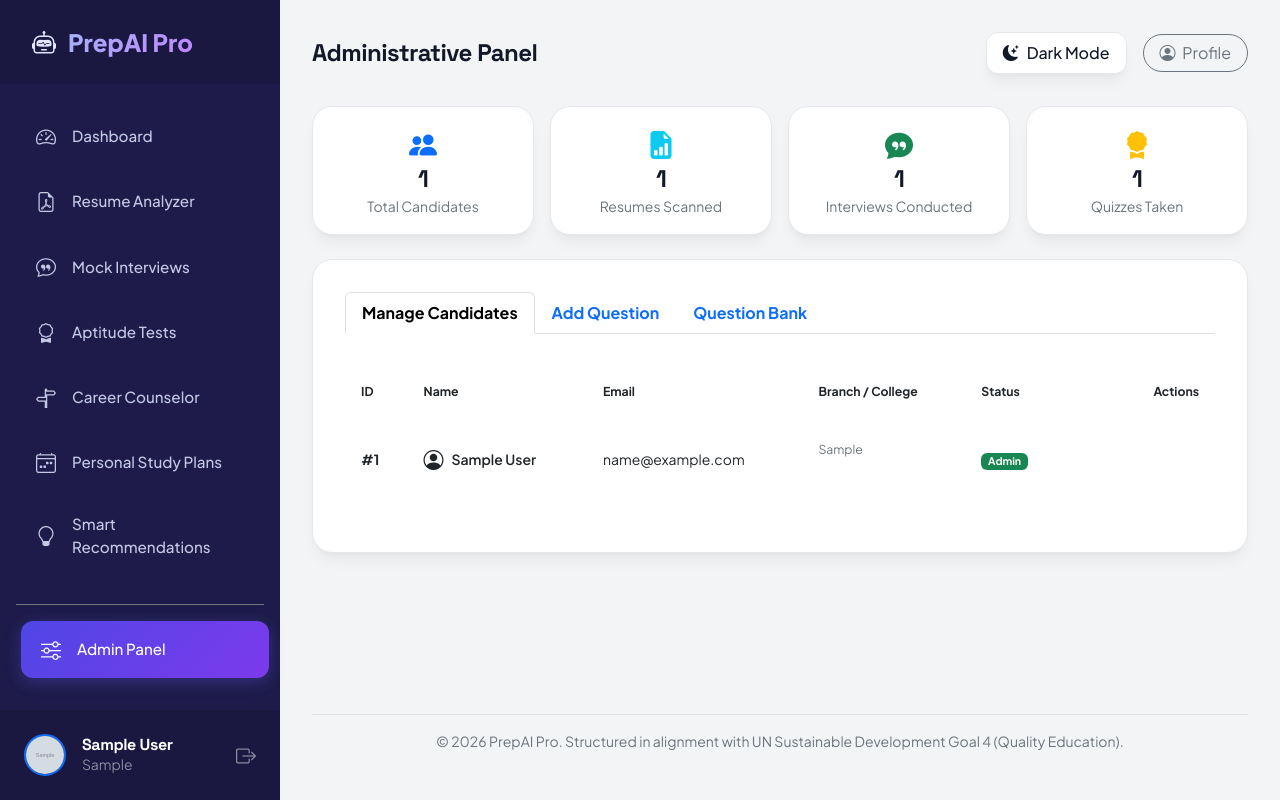
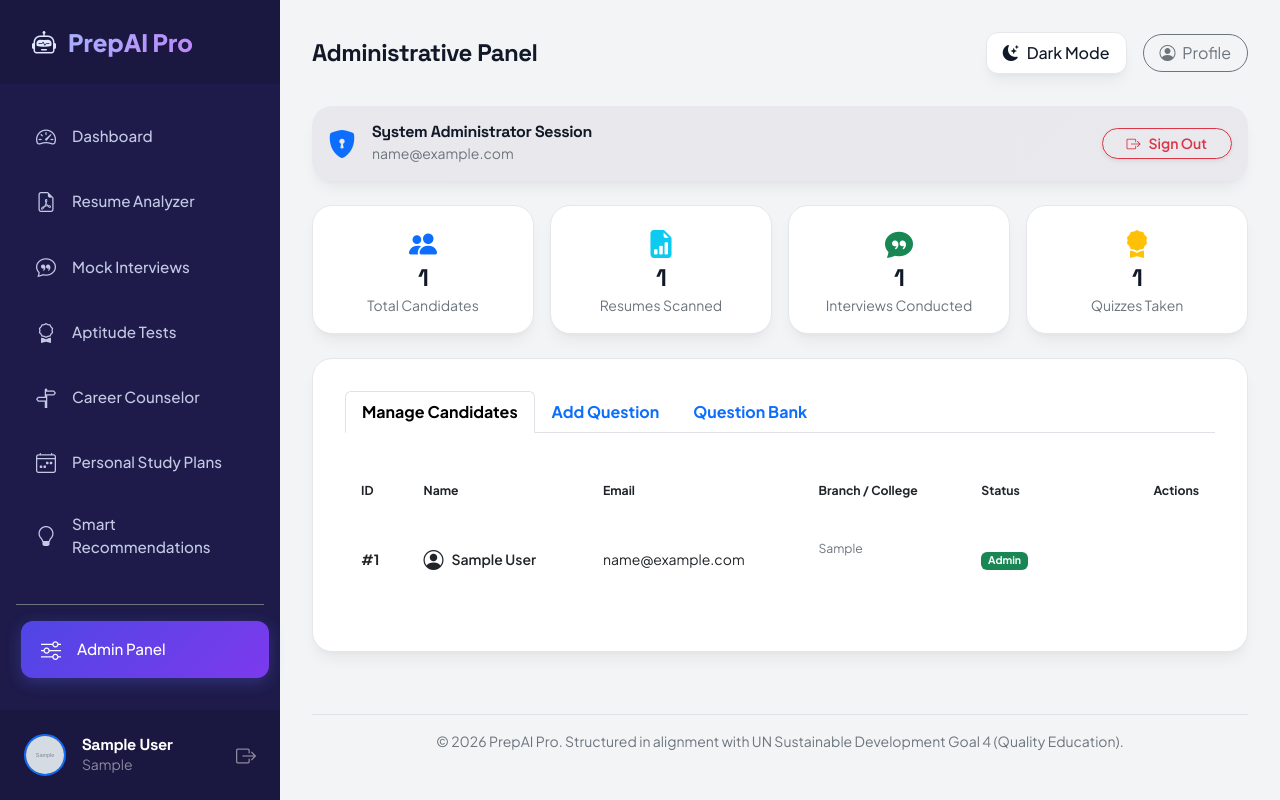
Before and after one commit to Shankha26/AI-INTERVIEWER, a Flask app: page /admin/panel in a window 1280 px wide. Run offline with Flask 3, Linux system fonts and the light colour scheme; a user stored in the database is signed in; tables that the repository leaves empty hold one stand-in row (values such as "Sample post"); grey boxes marked "Sample" are stand-in pictures; some libraries are stand-ins or nearby versions.

Commit message:
UI: Add a premium Top Controls Bar inside the Admin Panel featuring a clear, dedicated Sign Out option

```diff
--- a/templates/admin/panel.html
+++ b/templates/admin/panel.html
@@ -4,6 +4,20 @@
 {% block page_title %}Administrative Panel{% endblock %}
 
 {% block content %}
+<!-- Admin Top Controls Bar with explicit Sign Out -->
+<div class="d-flex justify-content-between align-items-center mb-4 p-3 premium-card border-0" style="background: linear-gradient(135deg, rgba(26, 21, 62, 0.05) 0%, rgba(49, 16, 80, 0.05) 100%);">
+    <div class="d-flex align-items-center gap-3">
+        <i class="bi bi-shield-lock-fill text-primary fs-3"></i>
+        <div>
+            <h6 class="fw-bold mb-0">System Administrator Session</h6>
+            <span class="text-secondary small">{{ current_user.email }}</span>
+        </div>
+    </div>
+    <a href="{{ url_for('auth.logout') }}" class="btn btn-outline-danger btn-sm rounded-pill px-4 fw-semibold d-flex align-items-center gap-2 shadow-sm" style="transition: all 0.3s ease;">
+        <i class="bi bi-box-arrow-right"></i> Sign Out
+    </a>
+</div>
+
 <!-- System-wide stats grid -->
 <div class="row mb-4 g-3">
     <div class="col-6 col-lg-3">
```
